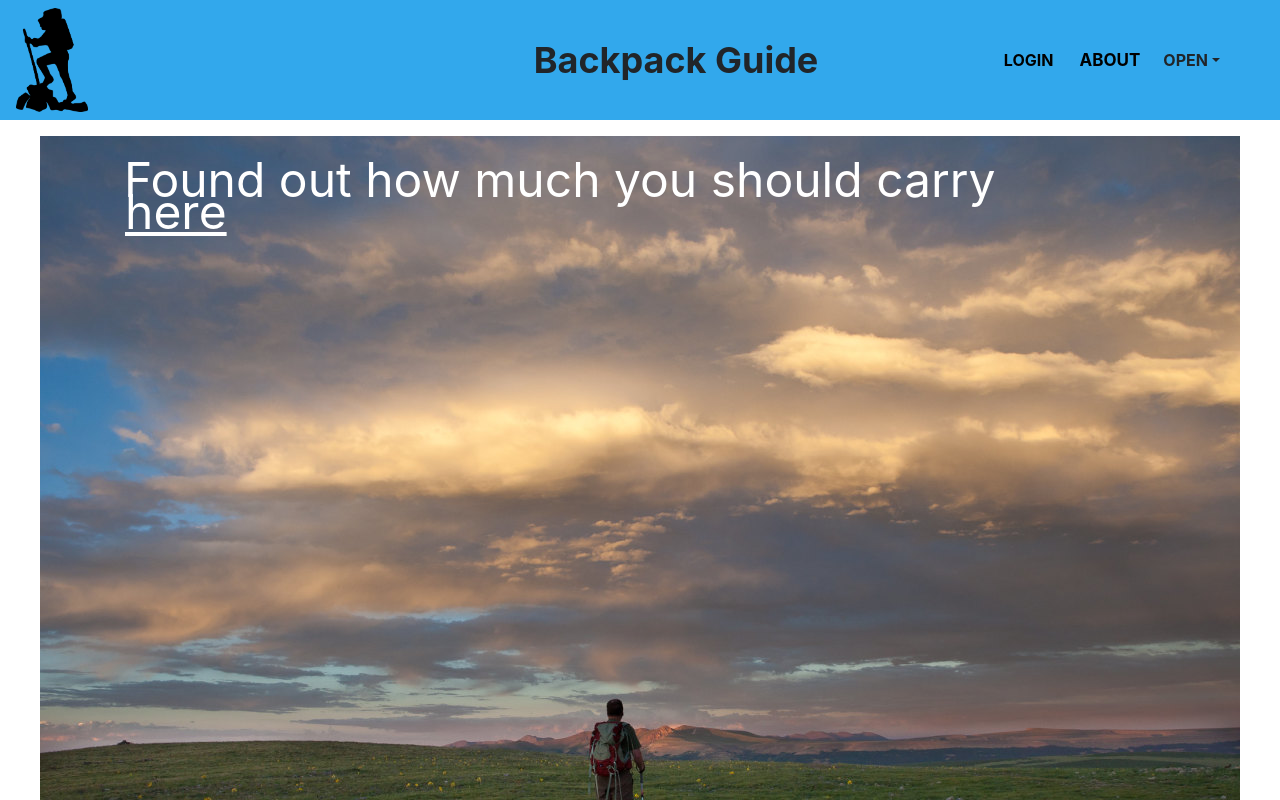
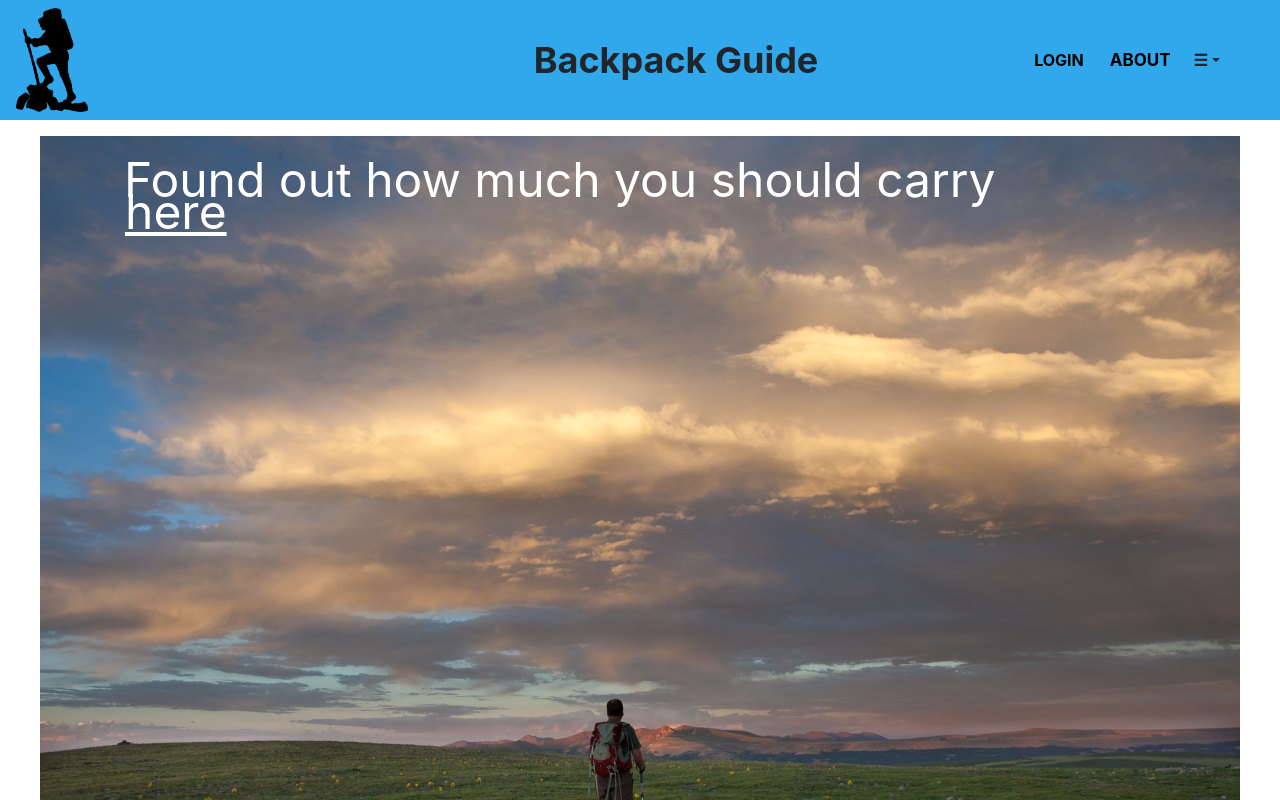
Before and after one commit to kobrabson/BackpackGuide, a React (Create React App) app: page / in a window 1280 px wide. Shown: the top 800 px of the page. Built offline with nearby package versions, Linux system fonts and the light colour scheme; no server answers; what redux-promise-middleware would draw is missing.

Commit message:
moved home to the top

```diff
--- a/src/components/nav/Dropdown.js
+++ b/src/components/nav/Dropdown.js
@@ -15,10 +15,14 @@ function Dropdown() {
 			onClick={() => toggle(!open)}
 		>
 			<div className="nav-action navbar-item">
-				<p className="open-menu dropdown-toggle">{open ? 'Close' : 'Open'}</p>
+				<p className="open-menu dropdown-toggle">{open ? 'Close' : '☰'}</p>
 			</div>
 			{open && (
 				<div className="nav-list-item">
+					<Link className="links" to="/">
+						<ul className="nav-item">Home</ul>
+					</Link>
+					<div class="dropdown-divider" />
 					<Link to="/about" className="nav-item links">
 						About
 					</Link>
@@ -38,10 +42,6 @@ function Dropdown() {
 					<Link className="links" to="/Auth">
 						<ul className="nav-item">Register</ul>
 					</Link>
-					<div class="dropdown-divider" />
-					<Link className="links" to="/">
-						<ul className="nav-item">Home</ul>
-					</Link>
 				</div>
 			)}
 		</div>
```
